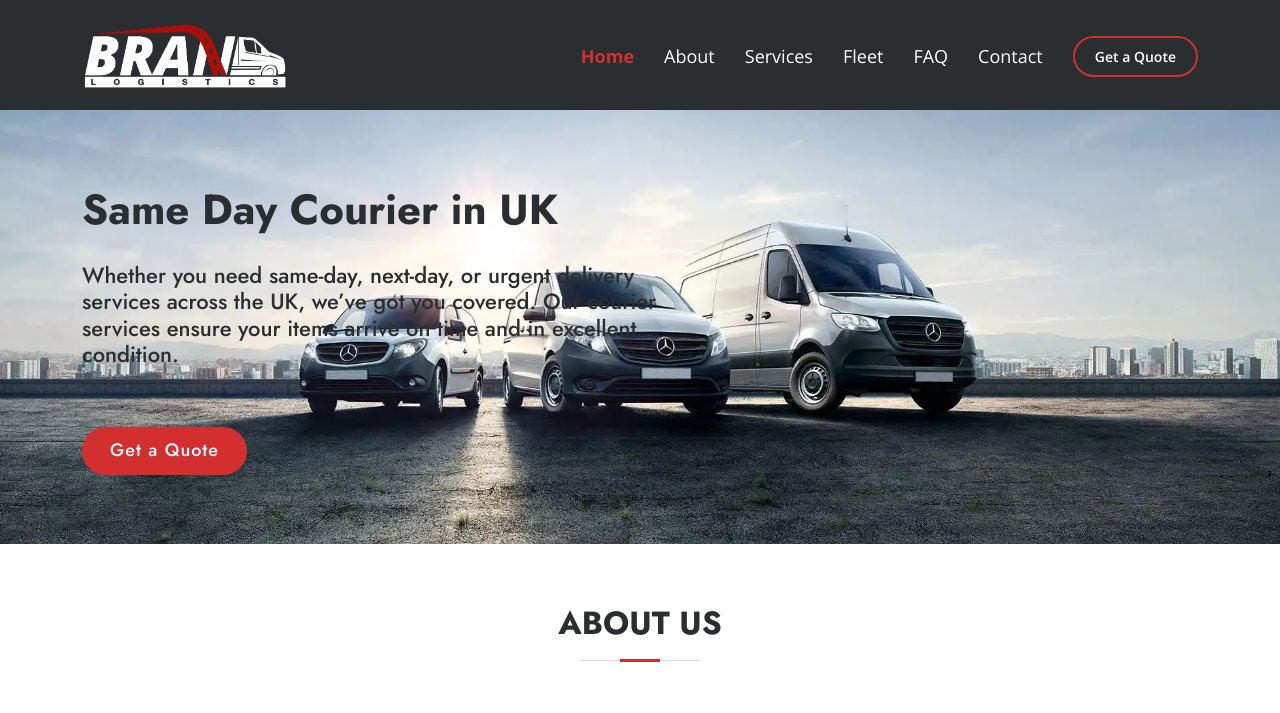
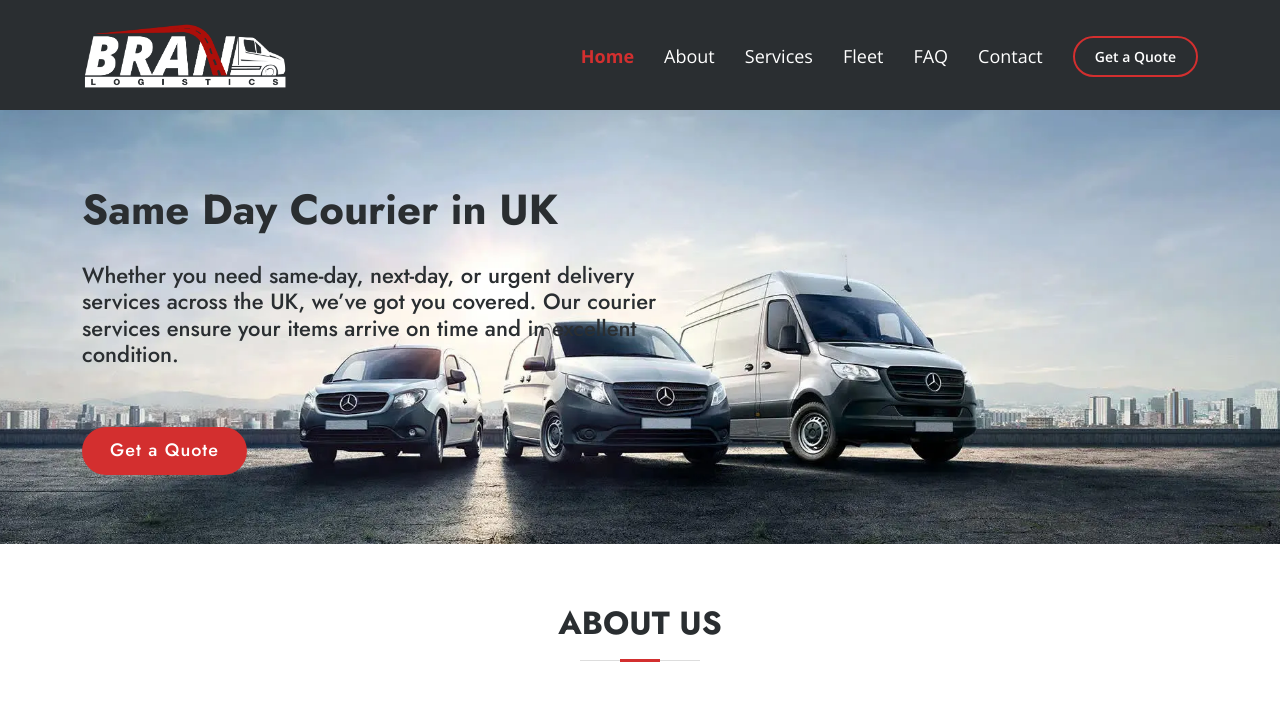
Before and after one commit to polly-rm/bran, a Django app: page / in a window 1280 px wide. Shown: the top 713 px of the page. Run offline with Django 4.2, Linux system fonts and the light colour scheme; some libraries are stand-ins or nearby versions.

Commit message:
Custom updates

```diff
--- a/assets/css/style.css
+++ b/assets/css/style.css
@@ -348,21 +348,23 @@ a:hover {
 #hero {
     width: 100%;
     height: 68vh;
-    background-image: url('../img/main.png');
-    background-size: cover;
-    background-position: top center;
     position: relative;
-    background-color: #f5f5f5
-}
-
-@supports (background-image:url("../img-webp/main.webp")) {
-    #hero {
-        background-image: url('../img-webp/main.webp')
-    }
+    background-color: #f5f5f5;
+    z-index: 1;
+}
+
+#hero .main-img {
+    top: 50px;
+    left: 0;
+    z-index: 0;
+    width: 100%;
+    height: 100%;
+    object-fit: cover;
 }
 
 #hero .container {
     padding-top: 65px;
+    z-index: 2;
 }
 
 #hero h1 {
@@ -444,6 +446,7 @@ a:hover {
         top: 65px;
         left: 50%;
         transform: translateX(-50%);
+        height: 80%;
     }
 
     .contact-btn-mobile {
@@ -680,6 +683,10 @@ section {
 }
 
 @media (max-width: 992px) {
+    #hero .main-img {
+        top: 0 !important;
+    }
+
     .why-us .img {
         min-height: 400px
     }
@@ -703,16 +710,6 @@ section {
 }
 
 @media (max-width: 575px) {
-    #hero {
-        background-image: url('../img/main-mobile.png');
-    }
-
-    @supports (background-image:url("../img-webp/main-mobile.webp")) {
-        #hero {
-            background-image: url('../img-webp/main-mobile.webp')
-        }
-    }
-
     #hero h1 {
         font-size: 28px;
         line-height: 36px
@@ -1698,6 +1695,6 @@ body, #header, #navbar {
     overflow-anchor: none;
 }
 
- #navbar {
-     max-height: 83px;
- }
+#navbar {
+    max-height: 83px;
+}
--- a/templates/base.html
+++ b/templates/base.html
@@ -70,8 +70,6 @@
 
     <!-- Preloads -->
     <link rel="preload" as="image" href="{% static 'img-webp/logo-new.webp' %}" type="image/webp">
-    <link rel="preload" as="image" href="{% static 'img-webp/main.webp' %}" type="image/webp">
-    <link rel="preload" as="image" href="{% static 'img-webp/main-mobile.webp' %}" type="image/webp">
     <link rel="preload" as="font" type="font/woff"
           href="{% static 'vendor/bootstrap-icons/fonts/bootstrap-icons.woff' %}" crossorigin="anonymous">
     <link rel="preload" as="font" type="font/woff2"
--- a/templates/index.html
+++ b/templates/index.html
@@ -4,29 +4,37 @@
 
 {% block stylesheets %}
     <link rel="preload" href="{% static 'img-webp/main.webp' %}" as="image">
+{#    <link rel="preload" as="image" href="{% static 'img-webp/main-mobile.webp' %}" type="image/webp">#}
 {% endblock stylesheets %}
 
 
 {% block content %}
     <!-- Title -->
-    <section id="hero" class="d-flex align-items-center position-relative">
+    <section id="hero" class="position-relative d-flex align-items-center position-relative">
+        <picture>
+            <source srcset="{% static 'img-webp/main.webp' %}" type="image/webp" class="position-absolute main-img">
+            <img src="{% static 'img/main.png' %}" alt="cover" class="img-fluid position-absolute main-img" height="676"
+                 width="auto">
+        </picture>
+        {#        <img src="{% static 'img-webp/main-mobile.webp' %}" alt="main" class="position-absolute d-none main-img-mobile"#}
+        {#             style="top: 0; left: 0; z-index: 0; width: 100%; height: auto; object-fit: cover">#}
+
         <div class="container container-mobile">
-            <div class="row">
-                <div class="col-lg-6 d-flex flex-column justify-content-center pt-4 pt-lg-0 order-2 order-lg-1 title-box-wide">
-                    <h1 class="mb-4 title-mobile-wide">Same Day Courier in UK</h1>
-                    <h2>Whether you need same-day, next-day, or urgent delivery services across the UK, we’ve got you
-                        covered. Our courier services ensure your items arrive on time and in excellent condition.</h2>
-                    <div class="contact-btn-mobile-hide">
+            <div class="row" style="height: 100%">
+                <div class="col-lg-6 d-flex flex-column justify-content-between pt-4 pt-lg-0 order-2 order-lg-1 title-box-wide">
+                    <div>
+                        <h1 class="mb-4 title-mobile-wide">Same Day Courier in UK</h1>
+                        <h2>Whether you need same-day, next-day, or urgent delivery services across the UK, we’ve got
+                            you
+                            covered. Our courier services ensure your items arrive on time and in excellent
+                            condition.</h2>
+                    </div>
+                    <div>
                         <a href="{% url 'quotes:get-a-quote' %}" class="btn-get-started scrollto"
                            style="min-width: 135px !important;">Get a Quote</a>
                     </div>
                 </div>
             </div>
-        </div>
-
-        <div class="contact-btn-mobile" style="display: none">
-            <a href="{% url 'quotes:get-a-quote' %}" class="btn-get-started scrollto"
-               style="min-width: 135px !important;">Get a Quote</a>
         </div>
     </section>
     <!-- End Title -->
```
